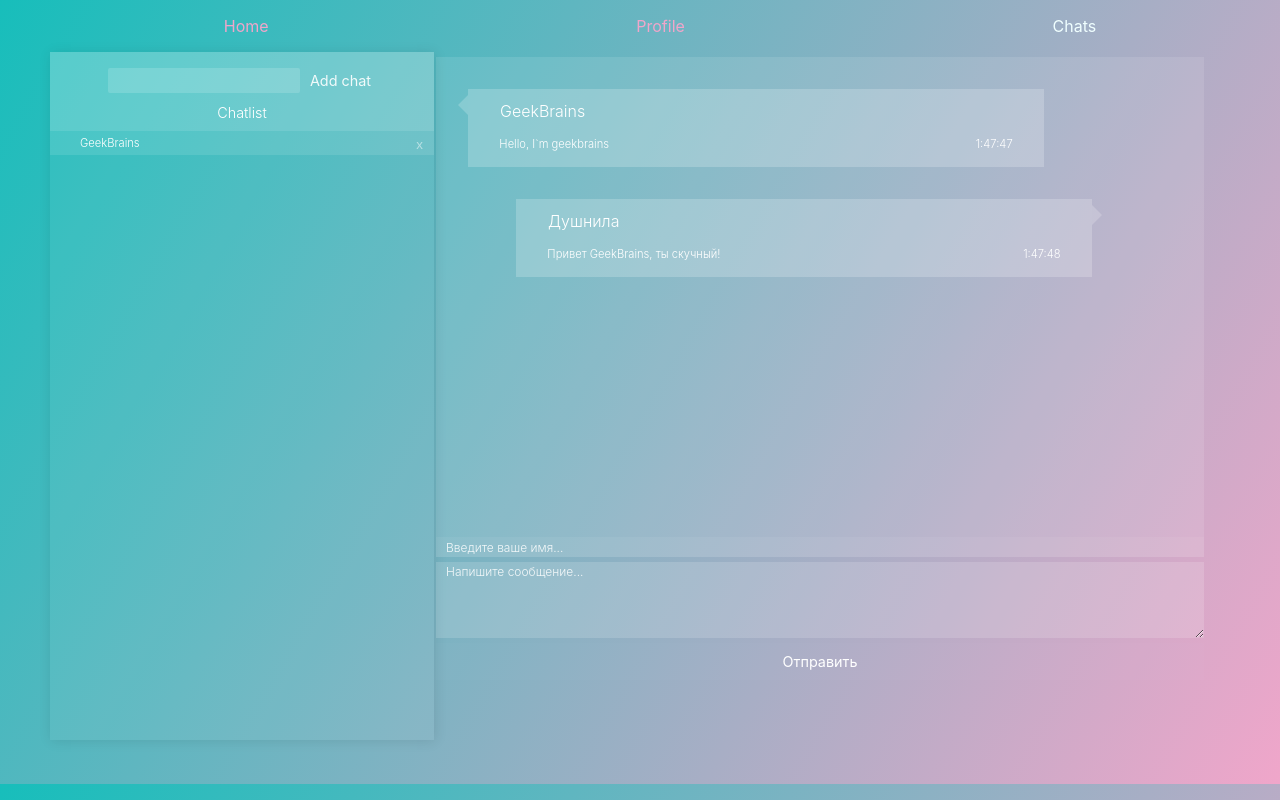
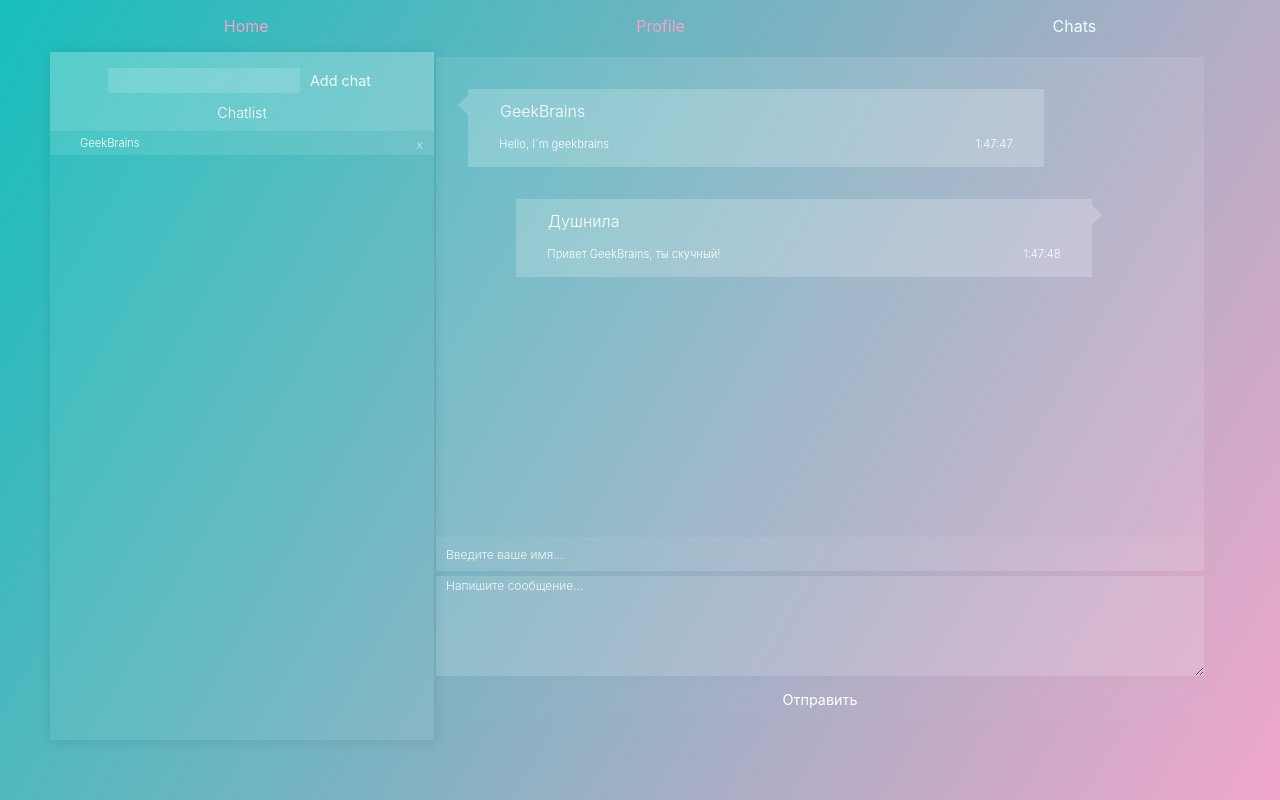
Before and after one commit to ArtemChesnov/React, a React app: page /chats/GeekBrains in a window 1280 px wide. Built offline with nearby package versions, Linux system fonts and the light colour scheme.

Commit message:
fix some

```diff
--- a/src/App.tsx
+++ b/src/App.tsx
@@ -1,13 +1,14 @@
 import React, { FC, useMemo, useState } from 'react';
 import { BrowserRouter, Route, Routes } from 'react-router-dom';
 import { Provider } from 'react-redux';
+import { nanoid } from 'nanoid';
+
+import { Profile } from './pages/Profile';
+import { Home } from './pages/Home';
+import { Chats } from './pages/Chats';
+import { Error } from './pages/Error';
 import { Header } from './Components/CompFunc/Header';
-import { Chats } from './pages/Chats';
 import { ChatList } from './Components/CompFunc/ChatList';
-import { Home } from './pages/Home';
-import { Profile } from './pages/Profile';
-import { nanoid } from 'nanoid';
-import style from './App.module.scss';
 import { store } from './store';
 
 export interface Chat {
@@ -99,19 +100,7 @@ export const App: FC = () => {
               />
             </Route>
           </Route>
-          <Route
-            path="*"
-            element={
-              <div className={style.err}>
-                <div className={style.wrp}>
-                  <div className={style.circle}>
-                    <h2 className={style.tittle}>404</h2>
-                    <p className={style.text}>Упс...Что-то пошло не так...</p>
-                  </div>
-                </div>
-              </div>
-            }
-          />
+          <Route path="*" element={<Error />} />
         </Routes>
       </BrowserRouter>
     </Provider>
--- a/src/Components/CompFunc/CompChat/AutorInput/AutorInput.module.scss
+++ b/src/Components/CompFunc/CompChat/AutorInput/AutorInput.module.scss
@@ -6,6 +6,7 @@
     border: none;
     font-weight: 300;
     padding: 2px 0 2px 10px;
+    height: 30px;
     font-family: BlinkMacSystemFont,
         "Segoe UI",
         "Roboto",
--- a/src/Components/CompFunc/CompChat/MessageInput/MessageInput.module.scss
+++ b/src/Components/CompFunc/CompChat/MessageInput/MessageInput.module.scss
@@ -6,7 +6,7 @@
     font-weight: 300;
     border: none;
     padding: 2px 0 2px 10px;
-    height: 9vh;
+    height: 12vh;
     font-family: BlinkMacSystemFont,
         "Segoe UI",
         "Roboto",
--- a/src/index.scss
+++ b/src/index.scss
@@ -1,16 +1,18 @@
 html {
   -webkit-font-smoothing: antialiased;
   -moz-osx-font-smoothing: grayscale;
-  background: linear-gradient(120deg, #17bebb, #f0a6ca);
+  overflow: hidden;
+
 }
 
 body {
+  background: linear-gradient(120deg, #17bebb, #f0a6ca);
   margin: 0;
   font-family: -apple-system, BlinkMacSystemFont, 'Segoe UI', 'Roboto', 'Oxygen',
     'Ubuntu', 'Cantarell', 'Fira Sans', 'Droid Sans', 'Helvetica Neue',
     sans-serif;
-  height: 96vh;
-  overflow: hidden;
+  min-height: 100vh;
+  overflow-y: hidden;
 }
 
 code {
--- a/src/index.ts
+++ /dev/null
@@ -1 +0,0 @@
-export { App } from './App';
--- a/src/App.module.scss
+++ b/src/pages/Error.module.scss
@@ -1,9 +1,8 @@
-.err{
+.err {
     width: 100vw;
     height: 100vh;
     display: flex;
     justify-content: center;
-    align-items: center;
     margin: 0;
     padding: 0;
 }
--- /dev/null
+++ b/src/pages/Error.tsx
@@ -0,0 +1,13 @@
+import React, { FC } from 'react';
+import style from './Error.module.scss';
+
+export const Error: FC = () => (
+  <div className={style.err}>
+    <div className={style.wrp}>
+      <div className={style.circle}>
+        <h2 className={style.tittle}>404</h2>
+        <p className={style.text}>Упс...Что-то пошло не так...</p>
+      </div>
+    </div>
+  </div>
+);
```
